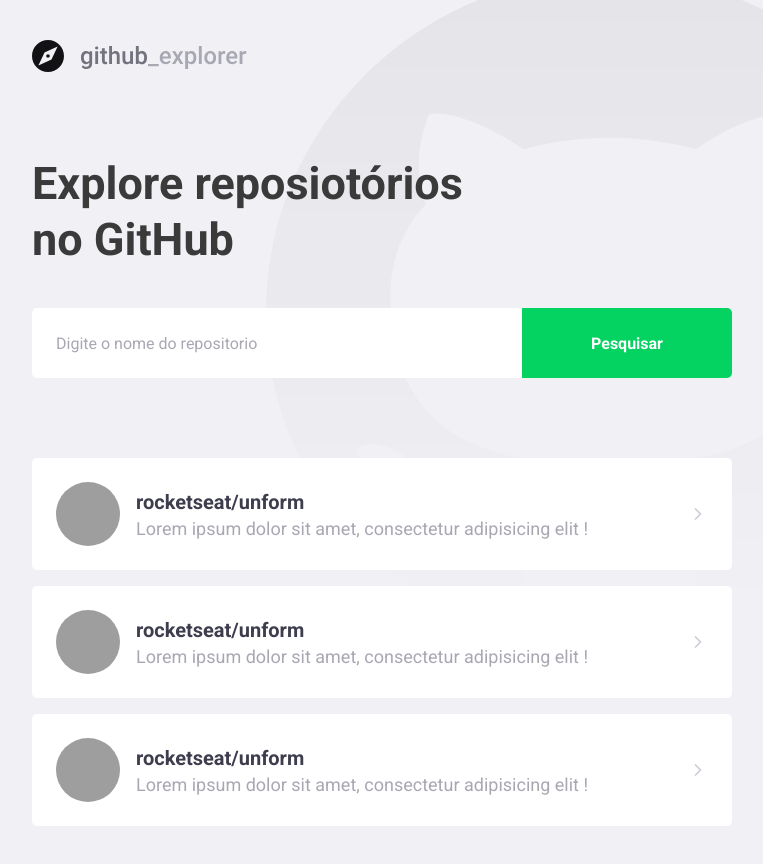
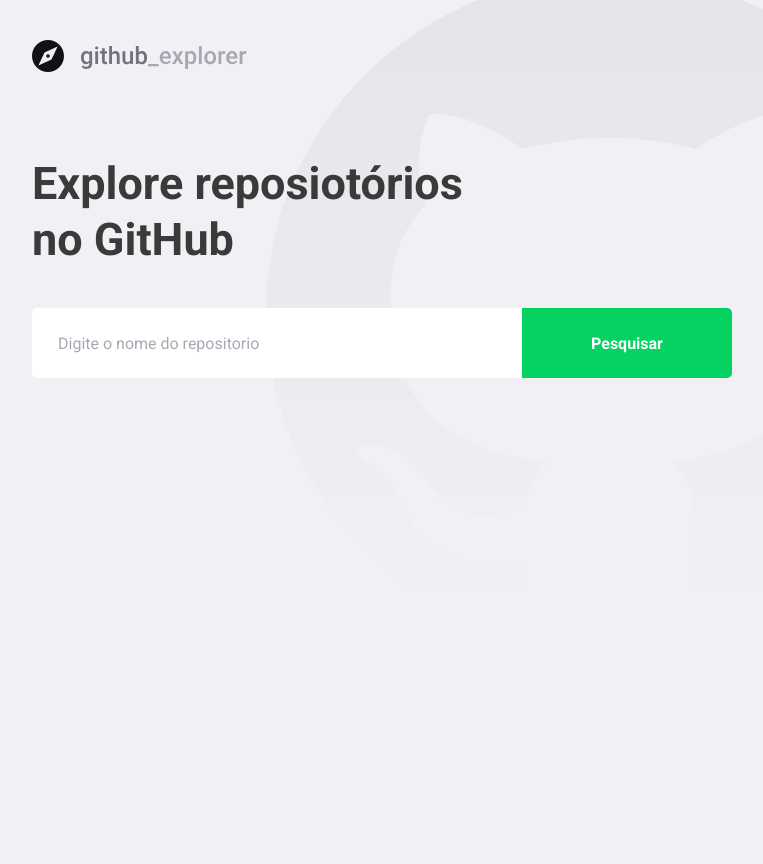
Before and after one commit to wanderleyjunr/github-repositories-search, a React (Create React App) app: page / in a window 1280 px wide. Shown: the whole page, without its empty margins (148-911 px from the left). After the commit the page ends 800 px from the top, so only its background shows below. Built offline with nearby package versions, Linux system fonts and the light colour scheme; grey boxes are pictures that could not be loaded.

Commit message:
configuring service api and add the Dashboard

```diff
--- a/package.json
+++ b/package.json
@@ -10,6 +10,7 @@
     "@types/node": "^12.0.0",
     "@types/react": "^17.0.0",
     "@types/react-dom": "^17.0.0",
+    "axios": "^0.21.1",
     "polished": "^4.1.3",
     "react": "^17.0.2",
     "react-dom": "^17.0.2",
--- a/src/pages/Dashboad/index.tsx
+++ b/src/pages/Dashboad/index.tsx
@@ -1,55 +1,76 @@
+import { FormEvent, useState } from 'react';
 import { FiChevronRight } from 'react-icons/fi';
-import { Title, Form, Repositories } from './styles';
+import { Title, Form, Repositories, Error } from './styles';
+
+// import api from '../../services/api';
 
 import logoGit from '../../assets/img/logo.svg';
+import api from '../../services/api';
+
+interface IRepository {
+  full_name: string;
+  description: string;
+  owner: {
+    login: string;
+    avatar_url: string;
+  };
+}
 
 const Dashboard: React.FC = () => {
+  const [newRepo, setNewRepo] = useState('');
+  const [inputError, setInputError] = useState('');
+  const [repositories, setRespositories] = useState<IRepository[]>([]);
+  async function handleAddRepository(
+    event: FormEvent<HTMLFormElement>,
+  ): Promise<void> {
+    event.preventDefault();
+    if (!newRepo) {
+      setInputError('Digite o autor/nome do repositório');
+      return;
+    }
+
+    try {
+      const response = await api.get<IRepository>(`repos/${newRepo}`);
+
+      const repository = response.data;
+
+      setRespositories([...repositories, repository]);
+      setNewRepo('');
+      setInputError('');
+    } catch {
+      setInputError('Error na busca deste repositorio.');
+    }
+  }
+
   return (
     <>
       <img src={logoGit} alt="logo do git explore" />
       <Title>Explore reposiotórios no GitHub</Title>
 
-      <Form>
-        <input type="text" placeholder="Digite o nome do repositorio" />
+      <Form hasError={!!inputError} onSubmit={handleAddRepository}>
+        <input
+          value={newRepo}
+          onChange={e => setNewRepo(e.target.value)}
+          type="text"
+          placeholder="Digite o nome do repositorio"
+        />
         <button type="submit">Pesquisar</button>
       </Form>
-
+      {inputError && <Error>{inputError}</Error>}
       <Repositories>
-        <a href="#s">
+        {repositories.map(repository => (
+          <a href="#s" key={repository.full_name}>
             <img
-            src="https://avatars.githubusercontent.com/u/47747702?v=4"
-            alt="Wanderley Junior"
+              src={repository.owner.avatar_url}
+              alt={repository.owner.login}
             />
             <div>
-            <strong>rocketseat/unform</strong>
-            <p>Lorem ipsum dolor sit amet, consectetur adipisicing elit !</p>
+              <strong>{repository.full_name}</strong>
+              <p>{repository.description}</p>
             </div>
             <FiChevronRight size={20} />
           </a>
-
-        <a href="#s">
-          <img
-            src="https://avatars.githubusercontent.com/u/47747702?v=4"
-            alt="Wanderley Junior"
-          />
-          <div>
-            <strong>rocketseat/unform</strong>
-            <p>Lorem ipsum dolor sit amet, consectetur adipisicing elit !</p>
-          </div>
-          <FiChevronRight size={20} />
-        </a>
-
-        <a href="#s">
-          <img
-            src="https://avatars.githubusercontent.com/u/47747702?v=4"
-            alt="Wanderley Junior"
-          />
-          <div>
-            <strong>rocketseat/unform</strong>
-            <p>Lorem ipsum dolor sit amet, consectetur adipisicing elit !</p>
-          </div>
-          <FiChevronRight size={20} />
-        </a>
+        ))}
       </Repositories>
     </>
   );
--- a/src/pages/Dashboad/styles.ts
+++ b/src/pages/Dashboad/styles.ts
@@ -1,6 +1,10 @@
-import styled from 'styled-components';
+import styled, { css } from 'styled-components';
 
 import { shade } from 'polished';
+
+interface FormProps {
+  hasError: boolean;
+}
 
 export const Title = styled.h1`
   font-size: 45px;
@@ -10,7 +14,7 @@
 
   margin-top: 80px;
 `;
-export const Form = styled.form`
+export const Form = styled.form<FormProps>`
   margin-top: 40px;
   max-width: 700px;
 
@@ -23,6 +27,13 @@
     border: 0;
     border-radius: 5px 0 0 5px;
     color: #3a3a3a;
+    border: 2px solid #ffffff;
+    border-right: 0;
+    ${({ hasError }) =>
+      hasError &&
+      css`
+        border-color: #c53030;
+      `}
 
     &::placeholder {
       color: #a8a8b3;
@@ -43,6 +54,12 @@
       background: ${shade(0.2, '#04d361')};
     }
   }
+`;
+
+export const Error = styled.span`
+  display: block;
+  color: #c53030;
+  margin-top: 8px;
 `;
 
 export const Repositories = styled.div`
@@ -74,8 +91,8 @@
       border-radius: 50%;
     }
     div {
-      margin-left: 16px;
-
+      margin: 0 16px;
+      flex: 1;
       strong {
         font-size: 20px;
         color: #3d3d4d;
--- /dev/null
+++ b/src/services/api.ts
@@ -0,0 +1,7 @@
+import axios from 'axios';
+
+const api = axios.create({
+  baseURL: 'https://api.github.com/',
+});
+
+export default api;
```
Also changed, not shown: .eslintrc.json, 1 other file (tests, documents, lock files or other folders). Lines whose indentation alone changed are shown as unchanged.
